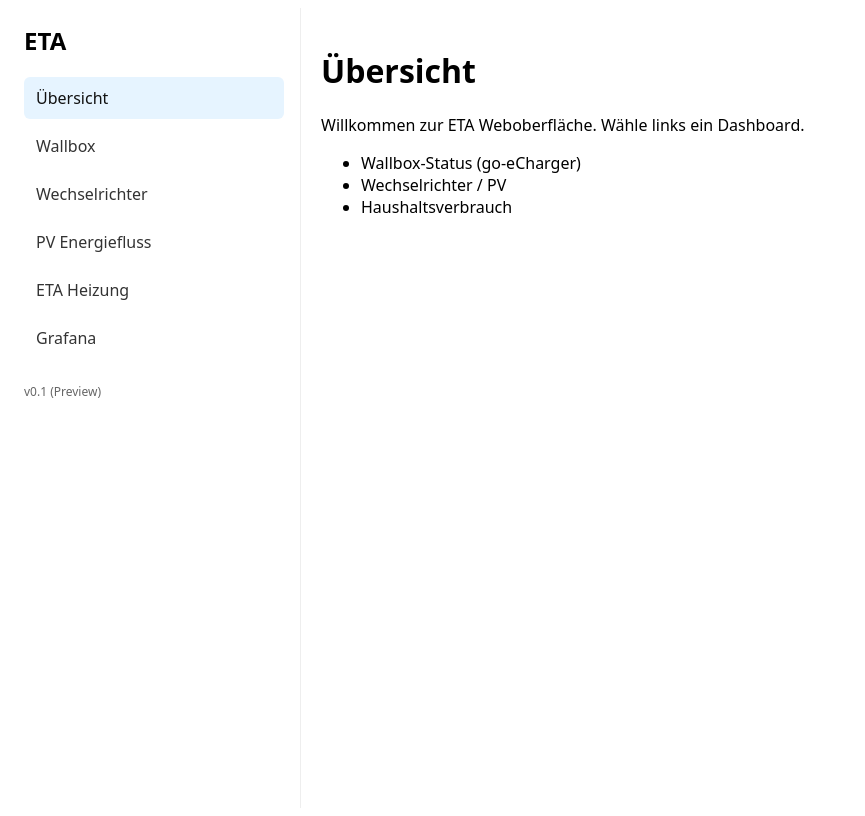
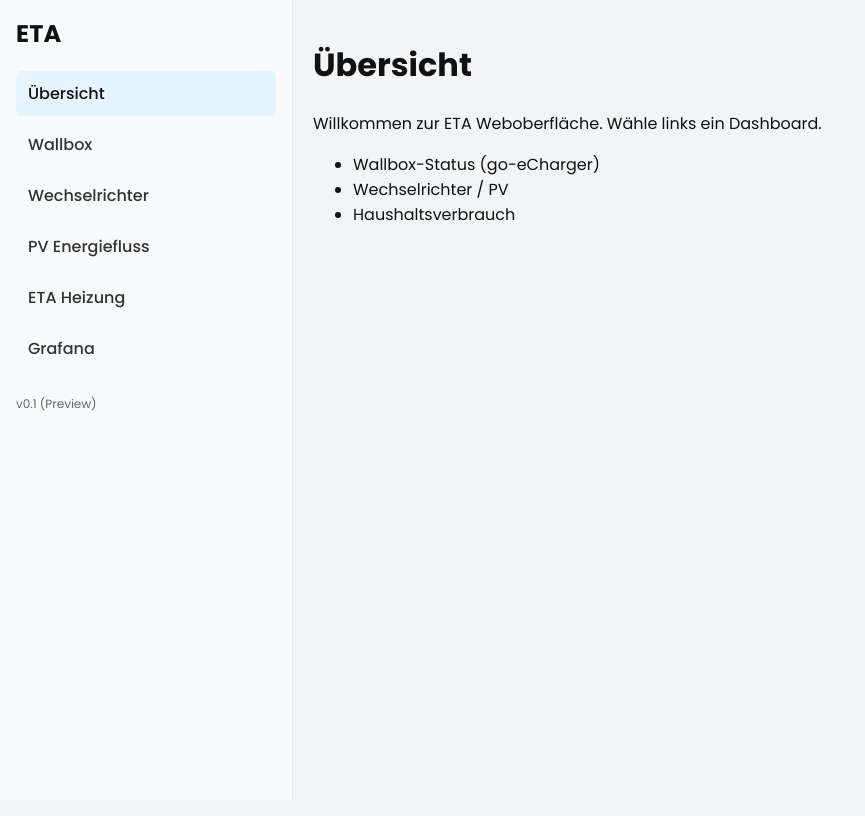
Before and after one commit to RDominik/home_dashboard, a React (Vite) app in the folder webui/: page / in a window 1280 px wide. Shown: the whole page, without its empty margins (0-865 px from the left). Built offline with nearby package versions, Linux system fonts and the light colour scheme.

Commit message:
webui: globaler Grauton-Hintergrund + moderne Schrift (Poppins); leichte Sidebar-Politur

```diff
--- a/webui/index.html
+++ b/webui/index.html
@@ -4,6 +4,13 @@
     <meta charset="UTF-8" />
     <meta name="viewport" content="width=device-width, initial-scale=1.0" />
     <title>ETA Dashboards</title>
+    <link rel="preconnect" href="https://fonts.googleapis.com">
+    <link rel="preconnect" href="https://fonts.gstatic.com" crossorigin>
+    <link href="https://fonts.googleapis.com/css2?family=Poppins:wght@300;400;500;600;700&display=swap" rel="stylesheet">
+    <style>
+      html, body, #root { height: 100%; }
+      body { margin: 0; background: #f3f4f6; font-family: 'Poppins', system-ui, -apple-system, Segoe UI, Roboto, Helvetica, Arial, sans-serif; color: #111; }
+    </style>
   </head>
   <body>
     <div id="root"></div>
--- a/webui/src/App.jsx
+++ b/webui/src/App.jsx
@@ -13,9 +13,9 @@ const linkStyle = ({ isActive }) => ({
 
 export default function App() {
   return (
-    <div style={{ display: 'flex', height: '100vh', fontFamily: 'system-ui, sans-serif' }}>
-      <aside style={{ width: 260, borderRight: '1px solid #eee', padding: 16 }}>
-        <h2 style={{ marginTop: 0 }}>ETA</h2>
+    <div style={{ display: 'flex', height: '100vh' }}>
+      <aside style={{ width: 260, borderRight: '1px solid #e5e7eb', padding: 16, background:'#f9fafb' }}>
+        <h2 style={{ marginTop: 0, letterSpacing: '0.2px' }}>ETA</h2>
         <nav style={{ display: 'grid', gap: 6 }}>
           <NavLink to="/" style={linkStyle} end>Übersicht</NavLink>
           <NavLink to="/wallbox" style={linkStyle}>Wallbox</NavLink>
```
